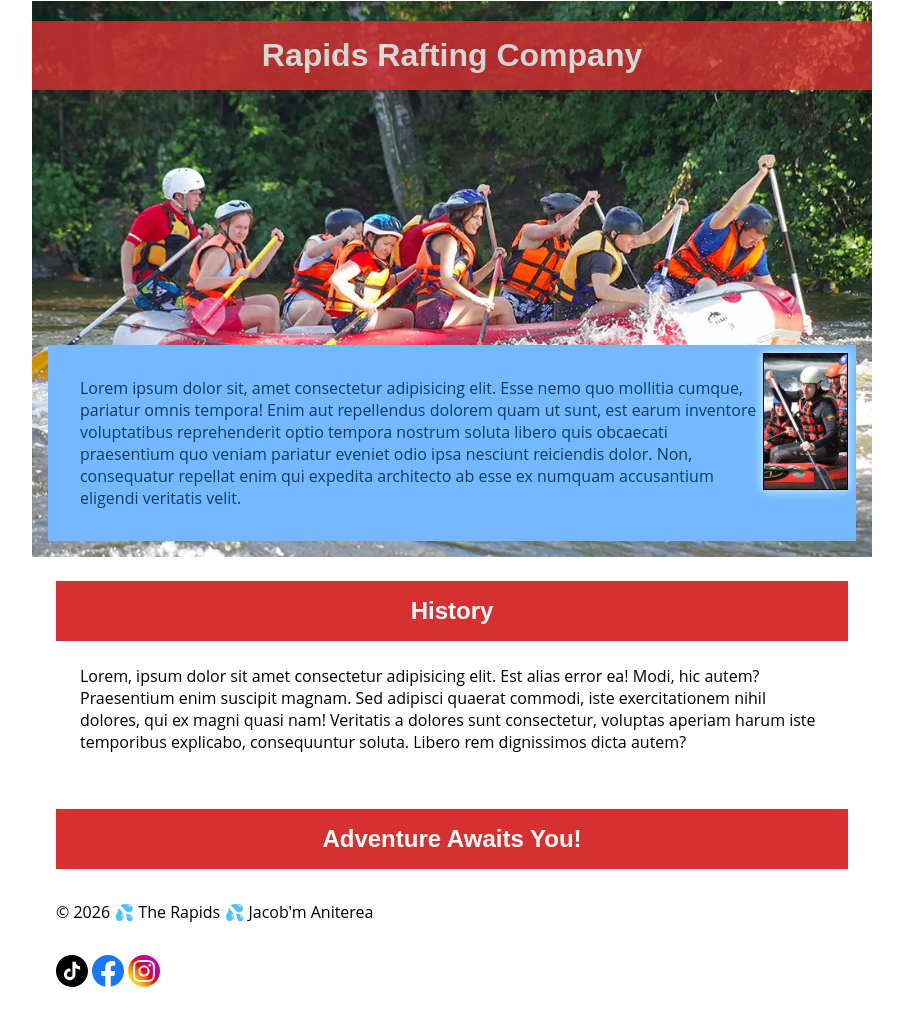
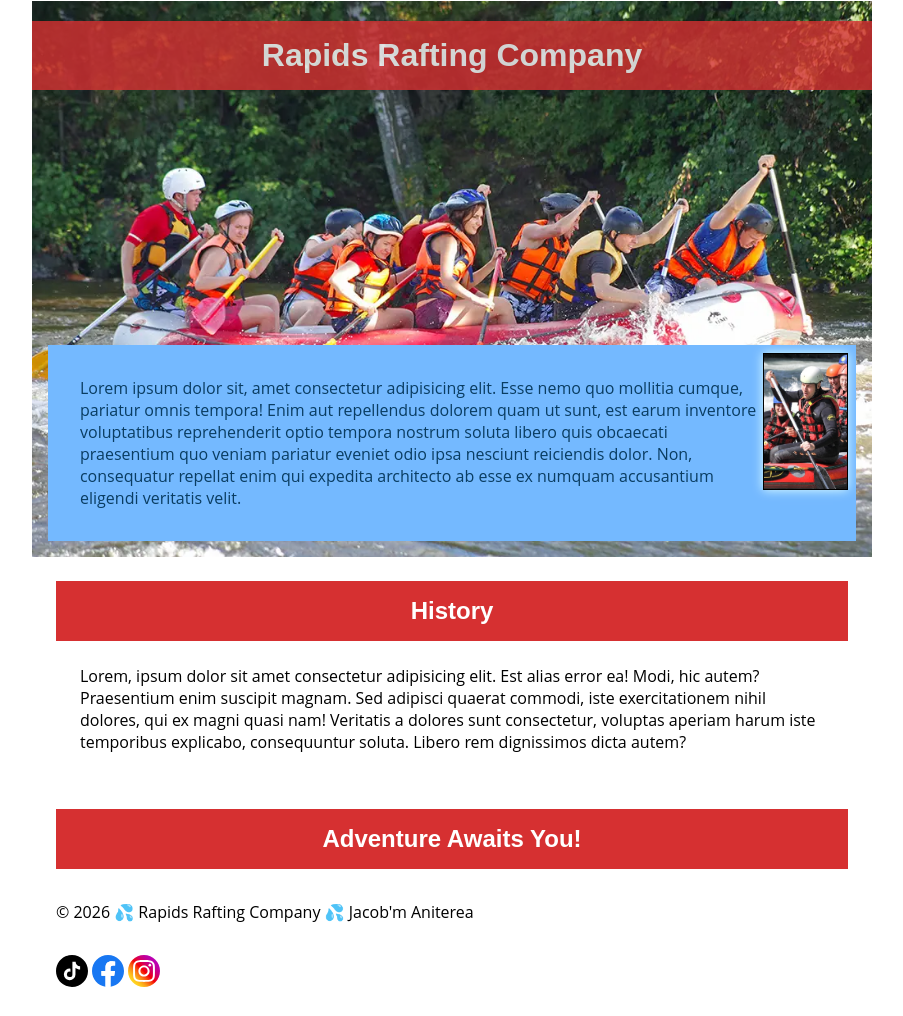
Before and after one commit to janiterea/wdd130, a plain HTML site: page wwr/about.html in a window 1280 px wide. Shown: the part 390-1406 px from the top of the page, without its empty margins (188-1091 px from the left). Drawn offline with Linux system fonts and the light colour scheme.

Commit message:
updated company name in footer

```diff
--- a/wwr/about.html
+++ b/wwr/about.html
@@ -50,7 +50,7 @@
         </section>
     </main>
     <footer>
-        <p>&copy; 2026 💦 The Rapids 💦 Jacob'm Aniterea</p>
+        <p>&copy; 2026 💦 Rapids Rafting Company 💦 Jacob'm Aniterea</p>
         <nav class="socialmedia">
             <a href="https://tiktok.com">
                 <img src="images/tiktok-icon.svg" alt="Tiktok Icon">
```
